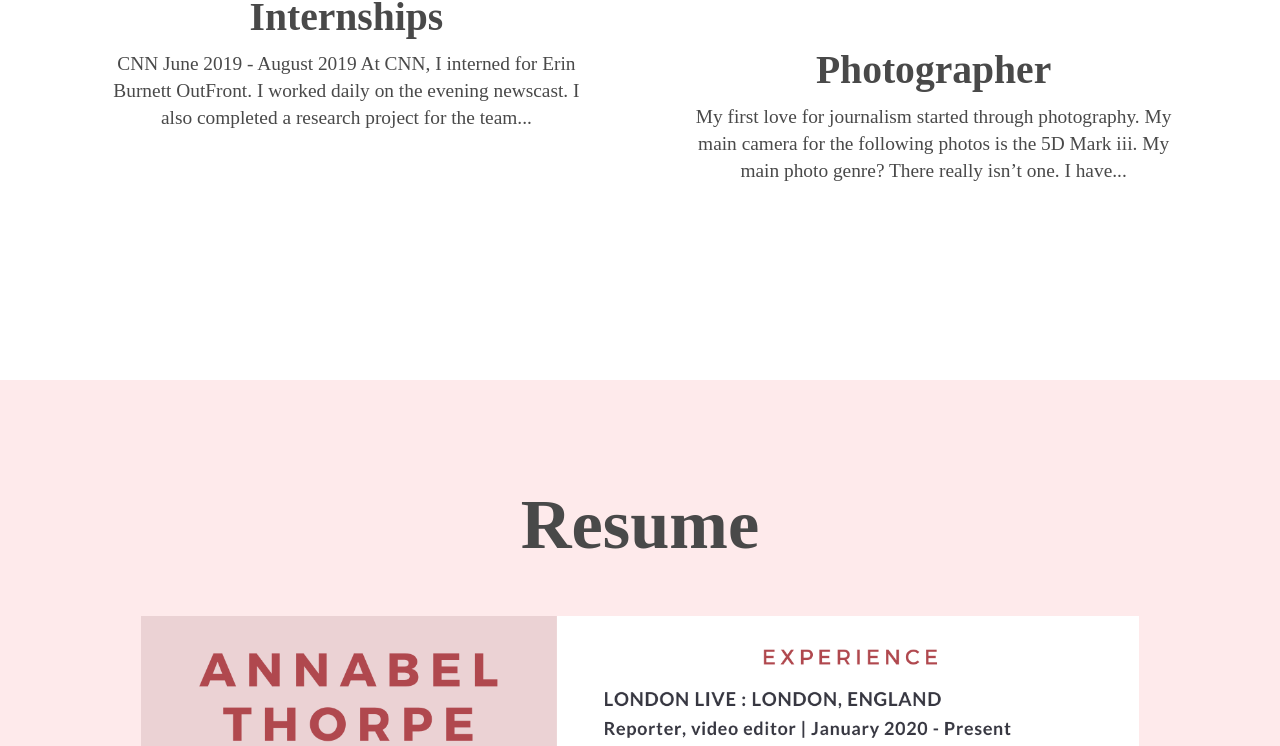
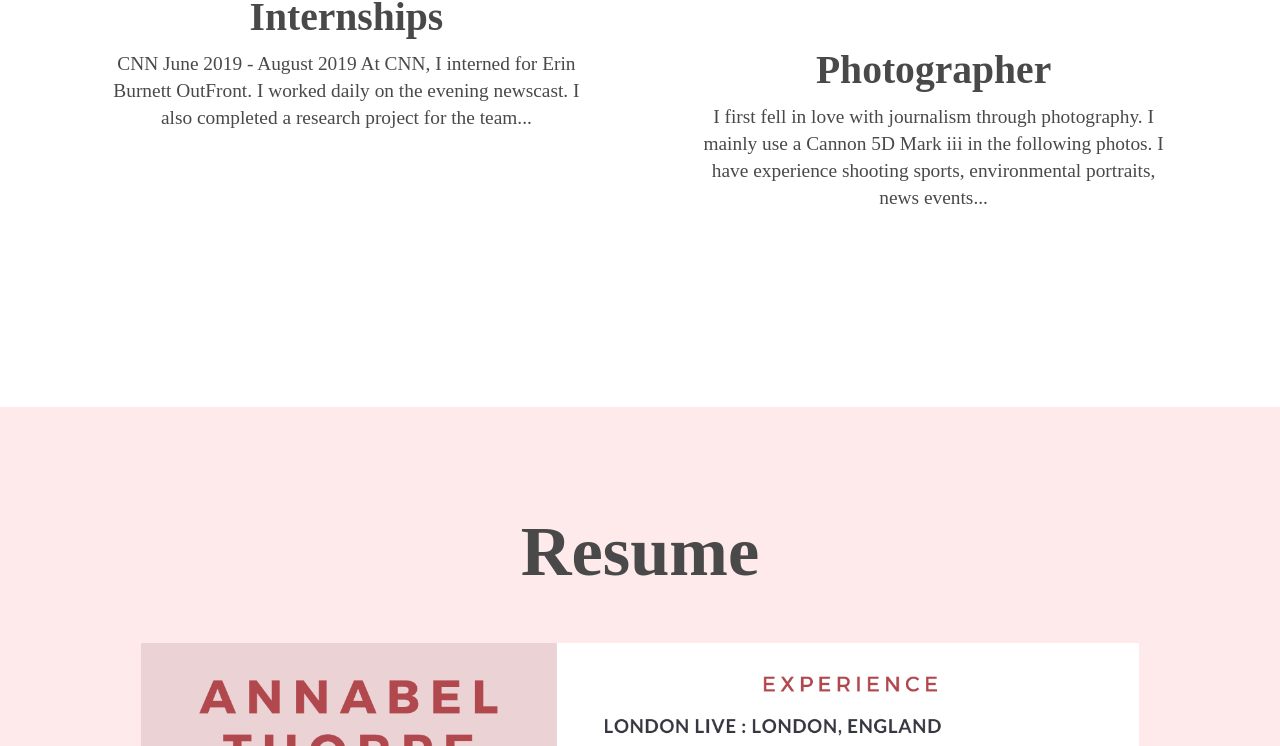
Before and after one commit to annabelthorpe/annabelthorpe.github.io, a Jekyll site: the page built from index.html, in a window 1280 px wide and 900 px high, scrolled down 3290 px, cut to the strip 154-900 px from the top of the window. Built offline with Jekyll 4.4.1, drawn with Linux system fonts in a browser that asks for light colours; some web fonts are replaced.

Commit message:
“update”

```diff
--- a/_posts/2017-02-05-4photography.markdown
+++ b/_posts/2017-02-05-4photography.markdown
@@ -6,7 +6,7 @@ categories:
 description:
 image: /assets/images/photography headder.jpg
 ---
-My first love for journalism started through photography. My main camera for the following photos is the 5D Mark iii. My main photo genre?  There really isn't one. I have experience and enjoy shooting sports, environmental portraits, news events and more.
+I first fell in love with journalism through photography. I mainly use a Cannon 5D Mark iii in the following photos. I have experience shooting sports, environmental portraits, news events and more.
 
 #### Feature Photos
 <a data-flickr-embed="true" data-header="true"  href="https://www.flickr.com/photos/169249975@N05/albums/72157705839049034" title="Feature Photos"><img src="https://farm5.staticflickr.com/4840/46757059561_3fc433219b_c.jpg" width="800" height="538" alt="Feature Photos"></a><script async src="//embedr.flickr.com/assets/client-code.js" charset="utf-8"></script>
```
